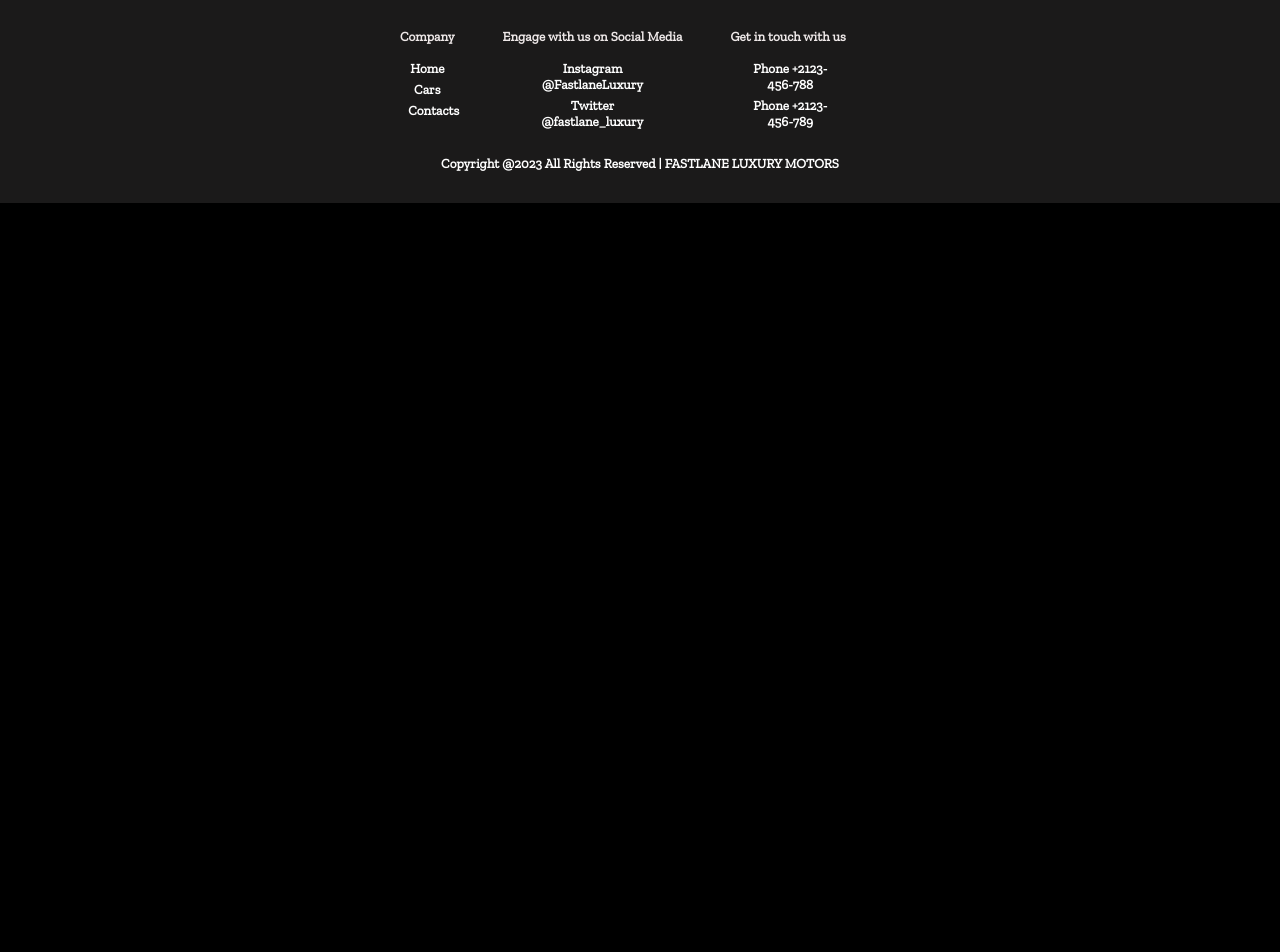
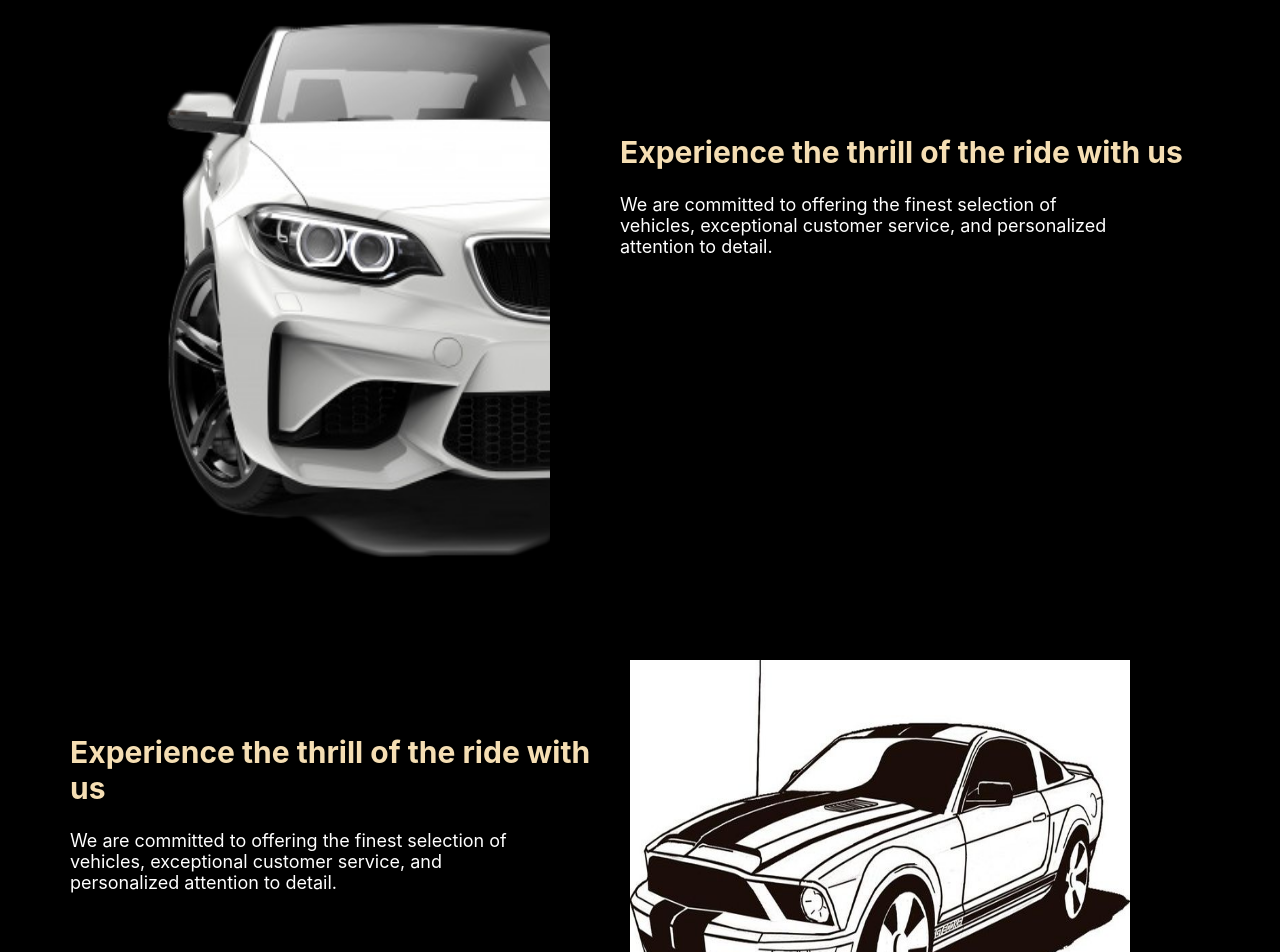
Before and after one commit to brian-mathenge-moringa-school-work/fastlane-react-app, a React (Create React App) app: page / in a window 1280 px wide. Shown: the part 1140-2092 px from the top of the page. Before the commit the page ends 1343 px from the top, so only its background shows below. Built offline with nearby package versions, Linux system fonts and the light colour scheme; a web font is replaced by a local one.

Commit message:
About section completed

```diff
--- a/src/App.css
+++ b/src/App.css
@@ -214,8 +214,6 @@
      margin-bottom: 30px;
  }
 
-
-
  .aboutheader {
      justify-content: center;
      align-items: center;
@@ -317,6 +315,56 @@
 .phone2-footer {
     margin-bottom: 5px;
 }
+
+.about-car-image {
+    margin-left:150px;
+    margin-top: 100px;
+    height: 600px;
+    width: 400px;
+}
+
+.about1 {
+    color: #fff;
+    display: flex;
+    align-items: center;
+}
+
+.about1-car-header {
+    margin-left: 70px;
+    color: wheat;
+    font-weight: bolder;
+    font-size: 30px;
+}
+
+.about1-car-desc {
+    margin-left: 70px;
+    margin-top: 24px;
+    text-align: left;
+    font-size: 18px;
+}
+
+.about2-car-image {
+    margin-right:150px;
+    margin-top: 100px;
+    height: 400px;
+    width: 500px;
+}
+
+.about2-car-header {
+    margin-left: 70px;
+    color: wheat;
+    font-weight: bolder;
+    font-size: 30px;
+    margin-top: 36px;
+}
+
+.about2-car-desc {
+    margin-left: 70px;
+    margin-top: 24px;
+    text-align: left;
+    font-size: 18px;
+}
+
 
 .footer-mission {
     font-size: 30px;
@@ -504,6 +552,8 @@
 .single-car-price {
     text-align: left;
 }
+
+
 
 
 
--- a/src/Components/Home.js
+++ b/src/Components/Home.js
@@ -1,5 +1,6 @@
 import React from "react";
-// import fastlane3 from "../images/fastlane3.jpg"
+import fastlane2 from "../images/fastlane2.png"
+import fastlane4 from "../images/fastlane4.jpg"
 import flm1 from "../images/flm1.jpg"
 import flm2 from "../images/flm2.jpg"
 import flm3 from "../images/flm3.jpg"
@@ -19,6 +20,20 @@ function Home(){
                     <p>Our mission at Fastlane Luxury Motors is to provide our customers with a world-class experience in the purchase and ownership of high-end luxury cars. </p>
                 </div>
             </div>
+            <div className="about1">
+                <img className="about-car-image" src={fastlane2} alt="car-about" />
+                <div>
+                    <h2 className="about1-car-header">Experience the thrill of the ride with us</h2>
+                    <p className="about1-car-desc">We are committed to offering the finest selection of vehicles, exceptional customer service, and personalized attention to detail. </p>
+                </div>
+            </div>
+            <div className="about1">
+                <div>
+                    <h2 className="about2-car-header">Experience the thrill of the ride with us</h2>
+                    <p className="about2-car-desc">We are committed to offering the finest selection of vehicles, exceptional customer service, and personalized attention to detail. </p>
+                </div>
+                <img className="about2-car-image" src={fastlane4} alt="car-about" />
+            </div>
         </div>
     </div>
     )}
```
